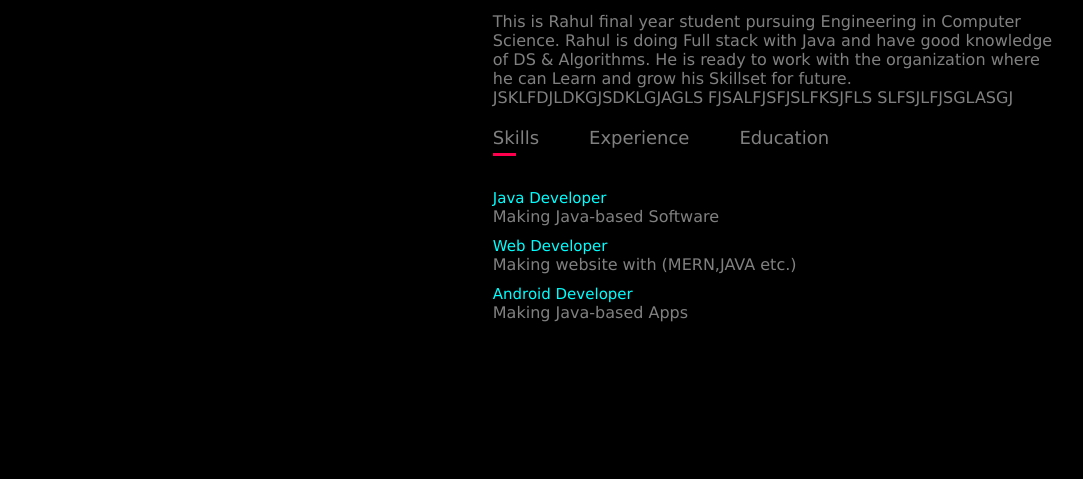
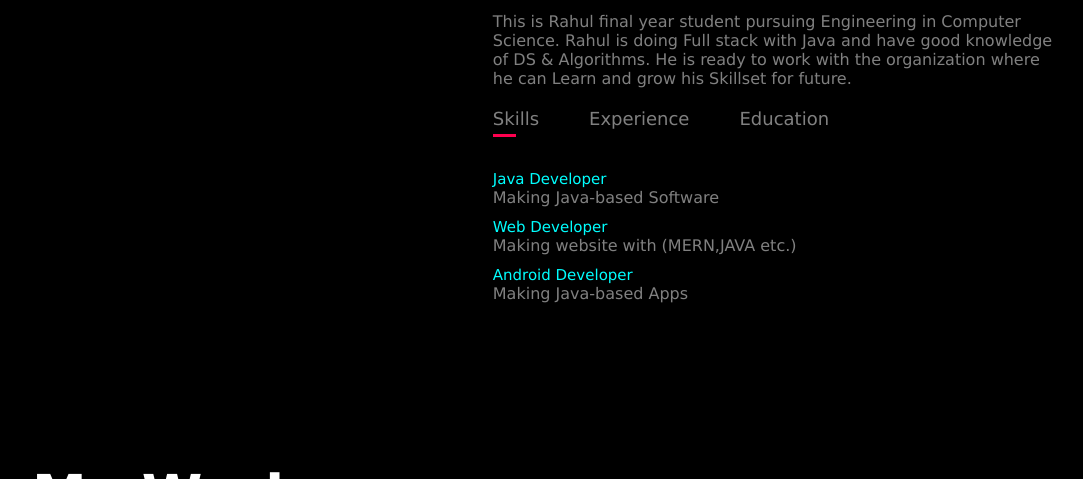
Before and after one commit to r4huldeveloper/Portfolio, a plain HTML site: page index.html in a window 1280 px wide. Shown: the part 942-1421 px from the top of the page, without its empty margins (96-1179 px from the left). Drawn offline with Linux system fonts and the light colour scheme.

Commit message:
Update index.html

```diff
--- a/index.html
+++ b/index.html
@@ -46,10 +46,6 @@
                     This is Rahul final year student pursuing Engineering in Computer Science.
                     Rahul is doing Full stack with Java and have good knowledge of DS & Algorithms.
                     He is ready to work with the organization where he can Learn and grow his Skillset for future.
-                    JSKLFDJLDKGJSDKLGJAGLS
-                    FJSALFJSFJSLFKSJFLS
-                    SLFSJLFJSGLASGJ
-
                 </p>
 
                 <div class="tab-titles">
```
